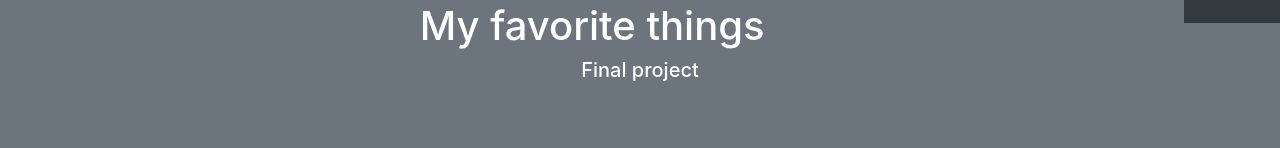
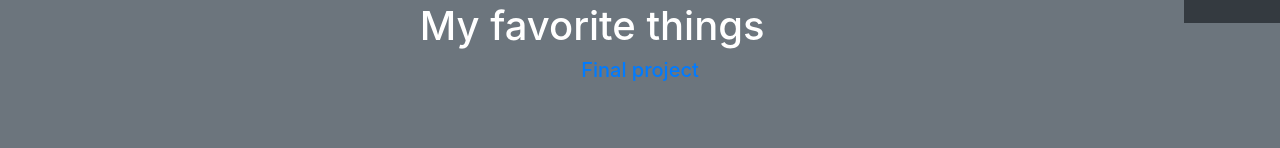
Before and after one commit to TrevorL0ng/Challenge-2, a plain HTML site: page index.html in a window 1280 px wide. Shown: the part 303-451 px from the top of the page. Drawn offline with nearby package versions, Linux system fonts and the light colour scheme.

Commit message:
Updated for final project

```diff
--- a/index.html
+++ b/index.html
@@ -48,8 +48,8 @@
                 My favorite things
             </h1>
             <h5 class = "portfolio">
-                Final project
-                <a href="https://fathomless-retreat-80150.herokuapp.com/"> </a>
+
+                <a href="https://fathomless-retreat-80150.herokuapp.com/">Final project </a>
             </h5>
         </section>
         <section class = "p-5 my-4 ">
```
